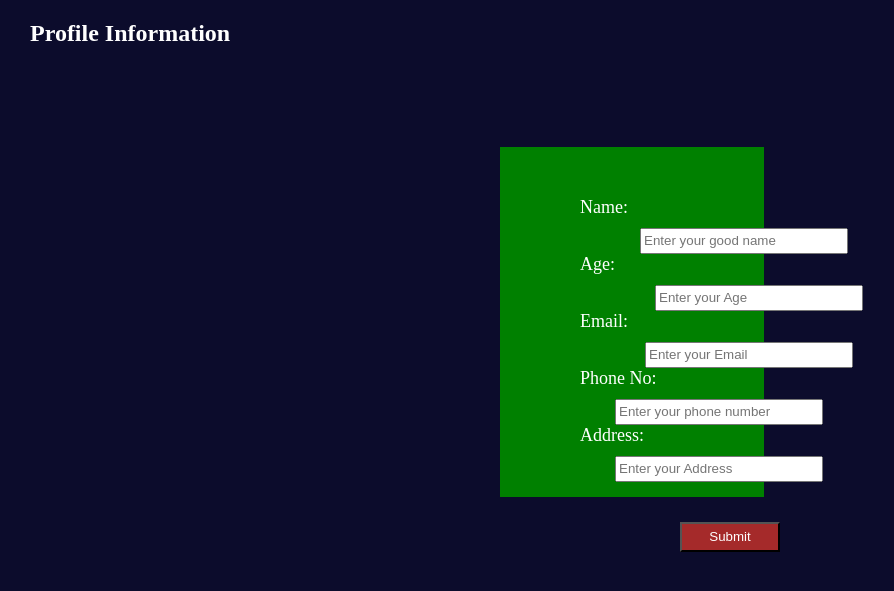
After one commit to Ash515/SearchCorona, a Flask app: page /profile in a window 1280 px wide. The commit adds this page. Shown: the top 591 px of the page, without its empty margins (8-902 px from the left). Run offline with Flask 2, Linux system fonts and the light colour scheme; some libraries are stand-ins or nearby versions.

Commit message:
updated new files

```diff
--- a/app.py
+++ b/app.py
@@ -21,3 +21,14 @@ mysql=MySQL(app)
 @app.route('/')
 def index():
     return render_template('index.html')
+
+@app.route('/profile',methods=['POST','GET'])
+def profile():
+
+
+    return render_template('profile.html')
+
+
+if __name__=='__main__':
+    app.debug=True
+    app.run()
--- /dev/null
+++ b/static/profile.css
@@ -0,0 +1,60 @@
+body{
+    background-color: rgb(12, 12, 44);
+
+}
+#heading{
+    color:white;
+margin-left: 30px;
+}
+.main{
+    margin-left: 500px;
+    margin-right: 500px;
+    color:white;
+    margin-top:100px;
+    background-color:green;
+    padding-left: 30px;
+    padding-top: 50px;
+    height: 300px;
+    font-size:18px;}
+#uname{
+        margin-top: 10px;
+        width: 200px;
+        height: 20px;
+        margin-left: 60px;
+    }
+#uage{
+    margin-top: 10px;
+    margin-left: 75px;
+    width: 200px;
+    height: 20px;
+}
+#uemail{
+    margin-left: 65px;
+    margin-top: 10px;
+    width: 200px;
+    height: 20px;
+}
+#uphno{
+    margin-left: 35px;
+    margin-top: 10px;
+    width: 200px;
+    height: 20px;
+}
+#uaddr{
+    margin-left: 35px;
+    margin-top: 10px;
+    width: 200px;
+    height: 20px;
+}
+#submit{
+    margin-top: 40px;
+    margin-left: 100px;
+    height: 30px;
+    width: 100px;
+    background-color: brown;
+    color: white;
+    cursor: pointer;
+}
+form{
+    margin-left: 50px;
+}
--- /dev/null
+++ b/templates/profile.html
@@ -0,0 +1,20 @@
+<!DOCTYPE html>
+<html>
+    <head>
+        <title>Profile Details</title>
+        <link rel="stylesheet" type="text/css" href="{{url_for('static',filename='profile.css')}}">
+    </head>
+    <body>
+        <div id="heading"><h2>Profile Information</h2></div>
+        <div class="main">
+            <form action="" method="POST">
+             Name:   <input type="text" name="u_name" placeholder="Enter your good name" id="uname"><br>
+             Age:   <input type="text" name="u_age" placeholder="Enter your Age" id="uage"><br>
+             Email:   <input type="text" name="u_email" placeholder="Enter your Email" id="uemail"><br>
+             Phone No:   <input type="text" name="u_phno" placeholder="Enter your phone number" id="uphno"><br>
+             Address:   <input type="text" name="u_address" placeholder="Enter your Address" id="uaddr"><br>
+             <input type="submit" value="Submit" id="submit">
+            </form>
+        </div>
+    </body>
+</html>
```
Also changed, not shown: static/index.css (+62 -0 lines), templates/index.html (+11 -2 lines), static/images/indexbg.jpg (added), static/images/mainbg.jpg (added).
